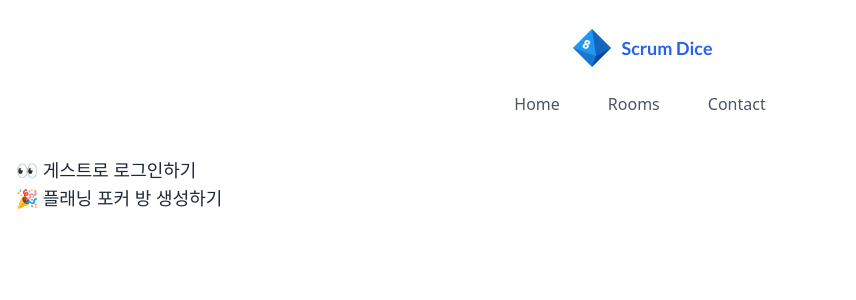
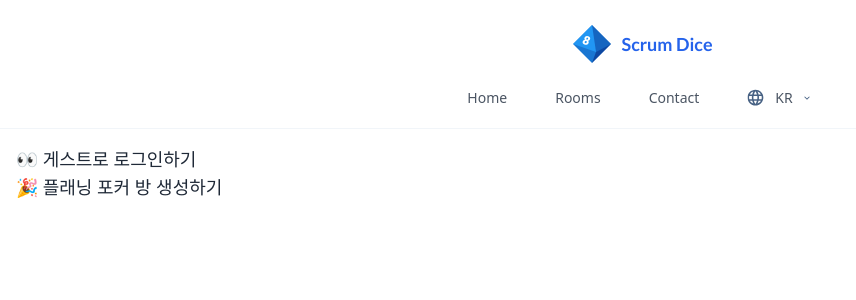
Before and after one commit to 2P3S/2p3s-scrum-dice, a Next.js app: page / in a window 1280 px wide. Shown: the top 300 px of the page, without its empty margins (0-856 px from the left). Built offline with nearby package versions, Linux system fonts and the light colour scheme.

Commit message:
[#50] feat: add templates/Header menu-bar

```diff
--- a/src/components/molecules/Navigation/Navigation.tsx
+++ b/src/components/molecules/Navigation/Navigation.tsx
@@ -1,9 +1,21 @@
+import { useState } from 'react';
 import Link from 'next/link';
+import Image from 'next/image';
 
 export const Navigation = () => {
+  const [isMenuOpen, setIsMenuOpen] = useState(false);
+
+  const handleMenuMouseEnter = () => {
+    setIsMenuOpen(true);
+  };
+
+  const handleMenuMouseLeave = () => {
+    setIsMenuOpen(false);
+  };
+
   return (
-    <nav>
-      <ul className="flex space-x-12 text-gray-600">
+    <nav className="text-sm text-gray-600">
+      <ul className="flex items-center space-x-12">
         <li>
           <Link href="/">Home</Link>
         </li>
@@ -13,6 +25,37 @@ export const Navigation = () => {
         <li>
           <Link href="/login">Contact</Link>
         </li>
+        <li onMouseEnter={handleMenuMouseEnter} onMouseLeave={handleMenuMouseLeave} className="relative">
+          <div
+            className="flex space-x-2 peer"
+            id="menu_button"
+            role="button"
+            aria-haspopup="true"
+            aria-controls="menu"
+            aria-expanded={isMenuOpen}
+          >
+            <Image src="/earth-globe.svg" width={20} height={20} alt="" />
+            <span>KR</span>
+            <Image src="/arrow-down.svg" width={12} height={12} alt="" />
+          </div>
+          <ul
+            id="menu"
+            role="menu"
+            aria-labelledby="menu_button"
+            className="invisible peer-aria-expanded:visible absolute w-[70px] text-center space-y-3 py-2 rounded bg-white"
+          >
+            <li role="none">
+              <Link href="/" role="menuitem" className="">
+                EN
+              </Link>
+            </li>
+            <li role="none">
+              <Link href="/" role="menuitem" className="text-sm">
+                JP
+              </Link>
+            </li>
+          </ul>
+        </li>
       </ul>
     </nav>
   );
--- a/src/components/templates/Header/Header.tsx
+++ b/src/components/templates/Header/Header.tsx
@@ -3,7 +3,7 @@ import { Navigation } from '@/components/molecules/Navigation';
 
 export const Header = () => {
   return (
-    <header className="flex flex-col items-center py-6 space-y-5">
+    <header className="flex flex-col items-center py-5 space-y-5 border-b border-slate-100">
       <Logo />
       <Navigation />
     </header>
--- a/src/pages/_app.tsx
+++ b/src/pages/_app.tsx
@@ -2,6 +2,7 @@ import { Noto_Sans_KR, Lato } from 'next/font/google';
 import type { AppProps } from 'next/app';
 
 import '@/styles/globals.css';
+import { Header } from '@/components/templates/Header';
 
 const notoSansKr = Noto_Sans_KR({
   // preload: true, 기본값
@@ -25,6 +26,7 @@ export default function App({ Component, pageProps }: AppProps) {
           }
         `}
       </style>
+      <Header />
       <Component {...pageProps} />
     </>
   );
--- a/src/pages/_document.tsx
+++ b/src/pages/_document.tsx
@@ -1,4 +1,3 @@
-import { Header } from '@/components/templates/Header';
 import { Html, Head, Main, NextScript } from 'next/document';
 
 export default function Document() {
@@ -6,7 +5,6 @@ export default function Document() {
     <Html lang="kr">
       <Head />
       <body>
-        <Header />
         <Main />
         <NextScript />
       </body>
```
Also changed, not shown: public/arrow-down.svg (added), public/earth-globe.svg (added).
